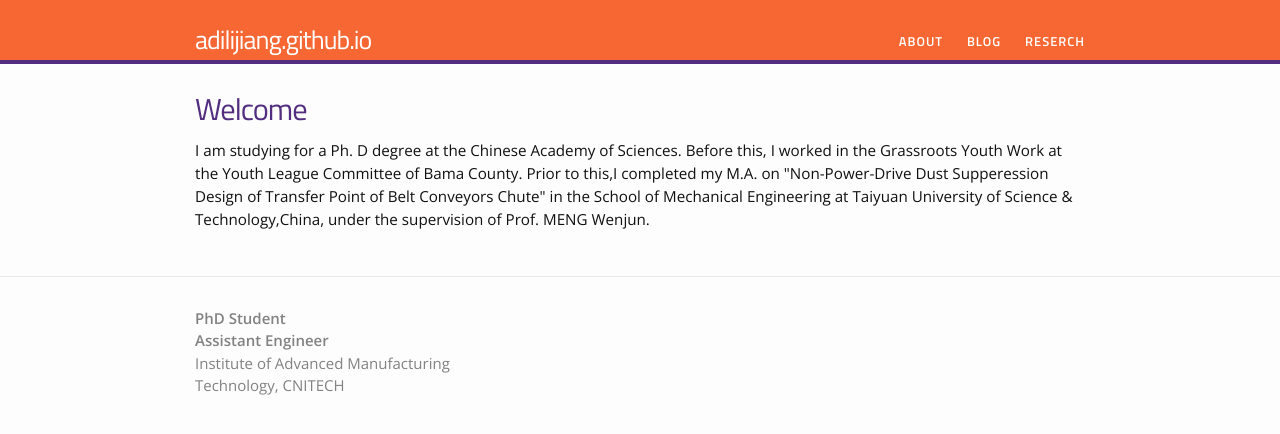
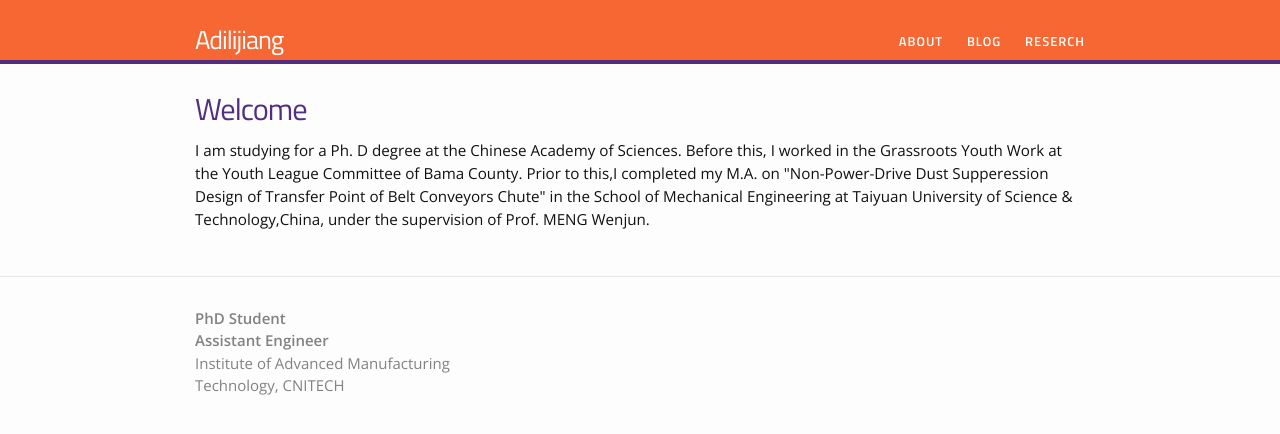
Before and after one commit to adilijiang/adilijiang.github.io, a Jekyll site: the page built from index.html, in a window 1280 px wide. Shown: the top 434 px of the page. Built offline with Jekyll 4.4.1, drawn with Linux system fonts in a browser that asks for light colours.

Commit message:
update header .html
update header .html

```diff
--- a/_includes/header.html
+++ b/_includes/header.html
@@ -2,7 +2,7 @@
 
   <div class="wrapper">
 
-    <a class="site-title" href="{{ site.baseurl }}/">{{ site.title }}</a>
+    <a class="site-title" href="{{ site.baseurl }}/">Adilijiang</a>
 
 
     <nav class="site-nav">
```
